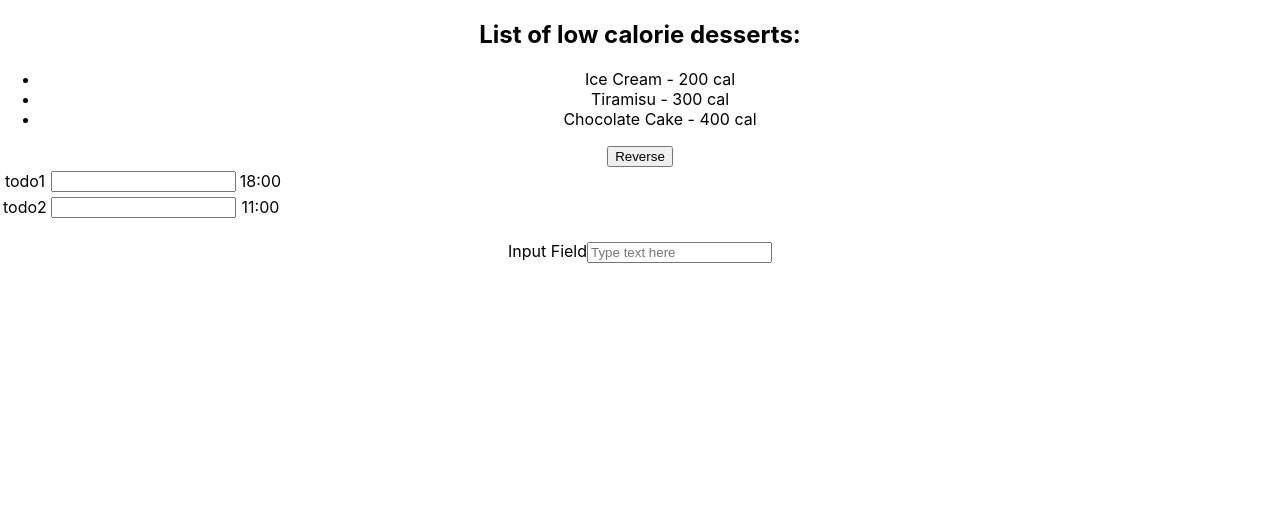
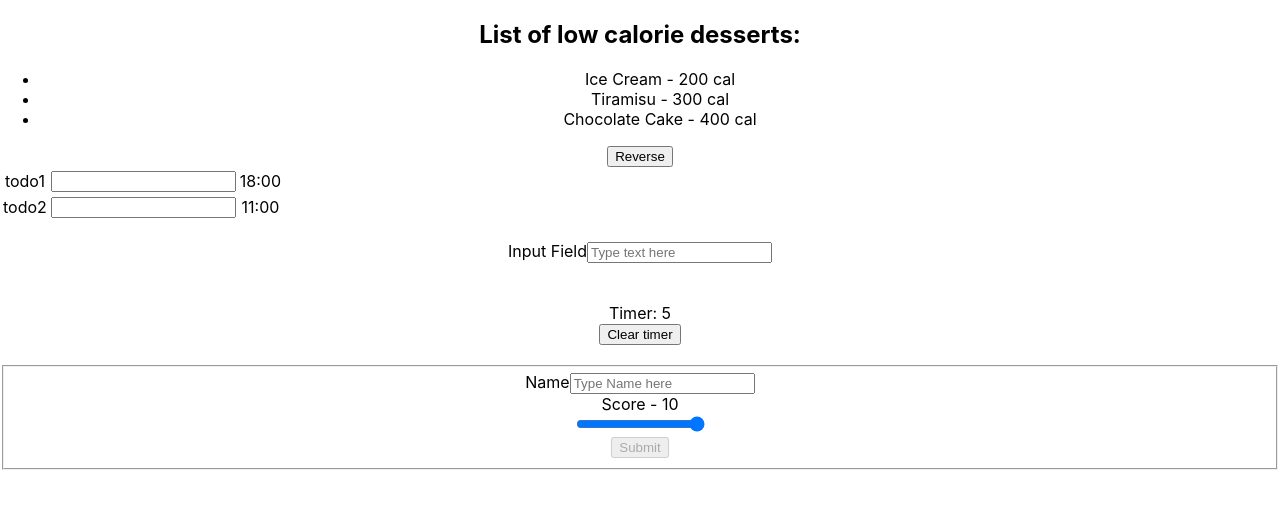
Before and after one commit to ahmedaryf/advanced-react, a React (Create React App) app: page / in a window 1280 px wide. Shown: the top 508 px of the page. Built offline with nearby package versions, Linux system fonts and the light colour scheme.

Commit message:
range feild added

```diff
--- a/src/App.js
+++ b/src/App.js
@@ -1,7 +1,9 @@
 import "./App.css";
 import DessertsList from "./components/DessertsList";
 import Form from "./components/Form";
+import Timer from "./components/Timer";
 import ToDos from "./components/ToDos";
+import UserForm from "./components/UserForm";
 
 const desserts = [
   {
@@ -38,7 +40,12 @@ function App() {
       </div>
       <br />
       <Form />
+      <br />
+      <Timer />
+      <br />
+      <UserForm />
     </div>
+
   );
 }
 
--- a/src/components/Form.js
+++ b/src/components/Form.js
@@ -1,8 +1,12 @@
-import React, {useState} from 'react'
+import React, {useState, useRef} from 'react'
 
 const Form = () => {
     const [value, setValue] = useState("");
+    const inputRef = useRef(null);
 
+    const focusInput = () => {
+        inputRef.current.focus();
+    }
     const onChange = (event) => {
         setValue(event.target.value);
     }
@@ -12,9 +16,10 @@ const Form = () => {
 
     return (
         <div>
-            <form onSubmit={onSubmit}>
+            <form onSubmit={onSubmit} >
                 <label>Input Field</label>
-                <input value={value} onChange={onChange} type="text" placeholder='Type text here'/>
+                <input ref={inputRef} value={value} onChange={onChange} type="text" placeholder='Type text here'/>
+
             </form>
             <h2>{value}</h2>
         </div>
--- /dev/null
+++ b/src/components/Timer.js
@@ -0,0 +1,21 @@
+import React, {useState, useEffect, useRef} from 'react'
+
+function Timer() {
+    const [timer, setTimer] = useState(0);
+    const intervalRef = useRef(null);
+    useEffect(() => {
+         intervalRef.current = setInterval(() => {
+            setTimer(prevTimer => prevTimer + 1)
+        }, 1000)
+        return () => clearInterval(intervalRef.current);
+    },[])
+  return (
+    <div>
+        <div>Timer: {timer}</div>
+        <button onClick={() => clearInterval(intervalRef.current)}>Clear timer</button>
+
+    </div>
+  )
+}
+
+export default Timer
--- /dev/null
+++ b/src/components/UserForm.js
@@ -0,0 +1,32 @@
+import React, { useState } from 'react'
+
+function UserForm() {
+    const [name, setName] = useState("");
+    const [score, setScore] = useState(10);
+
+    const onScoreCahnge = (e) => {
+        setScore(() => e.target.value);
+    }
+    const onSubmit = (e) => {
+        e.preventDefault();
+        console.log(`${name} / Score - ${score}`);
+        setName("");
+    }
+  return (
+    <div>
+        <form onSubmit={onSubmit}>
+            <fieldset>
+                <label>Name</label>
+                <input type='text' value={name} onChange={(e) => setName(e.target.value)} placeholder='Type Name here' name='name'/> <br />
+                <label>Score - {score}</label> <br />
+                <input type='range' value={score} onChange={onScoreCahnge} min='0' max='10'/> <br />
+                <button disabled={!name} type='submit'>Submit</button>
+            </fieldset>
+        </form>
+        <h4>{name}</h4>
+
+    </div>
+  )
+}
+
+export default UserForm
```
